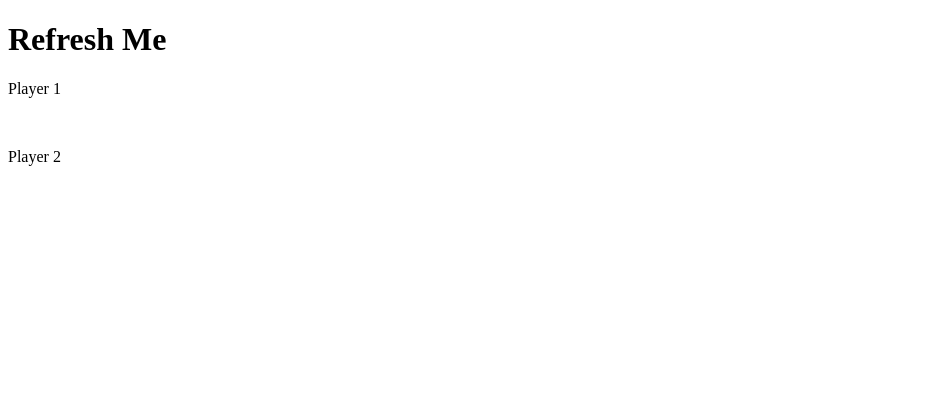
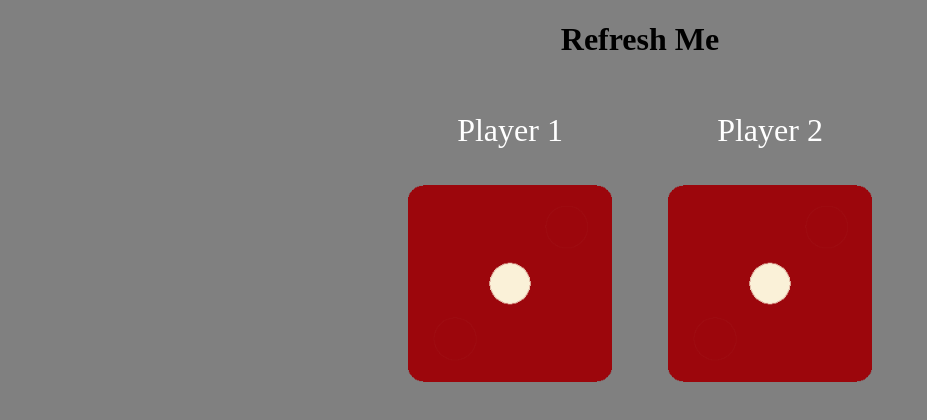
Before and after one commit to jasonzelaya/Dicee, a plain HTML site: page index.html in a window 1280 px wide. Shown: the whole page, without its empty margins (0-927 px from the left). Drawn offline with Linux system fonts and the light colour scheme.

Commit message:
add css and comments to html

```diff
--- a/assets/css/style.css
+++ b/assets/css/style.css
@@ -0,0 +1,25 @@
+body {
+  background-color: gray;
+}
+
+h1 {
+  text-align: center;
+}
+
+p {
+  color: #fff;
+  font-size: 2rem;
+}
+
+img {
+  width: 80%;
+}
+
+.container {
+  text-align: center;
+}
+
+.dice {
+  display: inline-block;
+  text-align: center;
+}
--- a/assets/js/index.js
+++ b/assets/js/index.js
@@ -0,0 +1,6 @@
+// Game Plan
+//
+// add any dice image as the src for both <img> in index.html
+// get .dice1 and .dice2 to randomly change images every time the page is refreshed
+// generate random "rolls" for image swaps
+// change <h1> to display the winner or a draw
--- a/index.html
+++ b/index.html
@@ -3,25 +3,33 @@
   <head>
     <meta charset="utf-8">
     <title>Dicee</title>
+
+    <!-- Stylesheet -->
     <link rel="stylesheet" href="assets/css/style.css">
   </head>
 
   <body>
-
+    <!-- Container -->
     <div class="container">
+      <!-- Title of the page -->
       <h1>Refresh Me</h1>
 
-      <div class="dice1">
+      <!-- The dice for Player 1 -->
+      <div class="dice">
         <p>Player 1</p>
-        <img class="img1" src="">
+        <!-- The image displayed for the first dice -->
+        <img class="img1" src="assets/images/dice1.png">
       </div>
 
-      <div class="dice2">
+      <!-- The dice for Player 2 -->
+      <div class="dice">
         <p>Player 2</p>
-        <img class="img2" src="">
+        <!-- The image displayed for the second dice -->
+        <img class="img2" src="assets/images/dice1.png">
       </div>
 
     </div>
+    <!-- Javascript file -->
     <script src="assets/js/index.js" type="text/javascript"></script>
   </body>
 </html>
```
Also changed, not shown: assets/images/dice1.png (added), assets/images/dice2.png (added), assets/images/dice3.png (added), assets/images/dice4.png (added), assets/images/dice5.png (added), assets/images/dice6.png (added), 1 other file.
